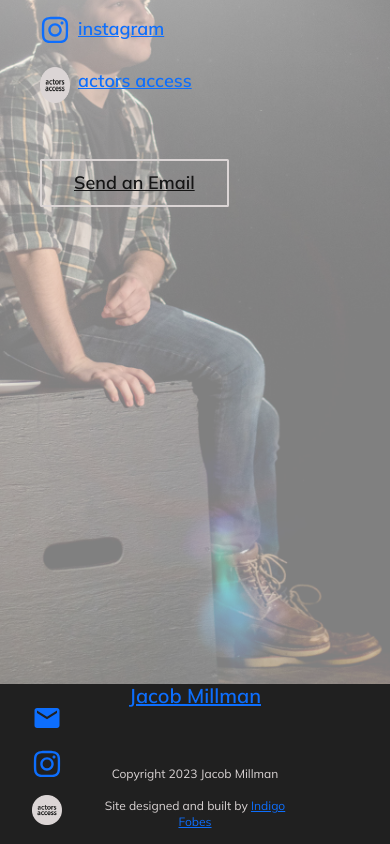
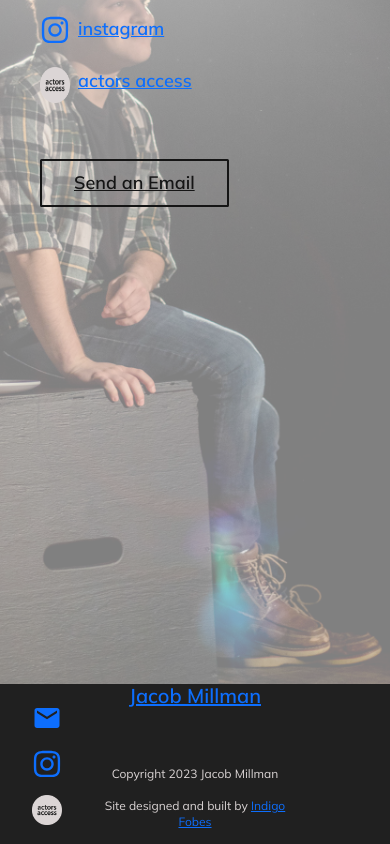
Before and after one commit to IndigoFobes/jacob-millman, a Next.js app: page / in a window 390 px wide. Shown: the part 2854-3698 px from the top of the page. Built offline with nearby package versions, Linux system fonts and the light colour scheme; a web font is replaced by a local one.

Commit message:
Tiny change on send email button style.

```diff
--- a/src/app/page.tsx
+++ b/src/app/page.tsx
@@ -350,7 +350,7 @@ export default function Home() {
               </div>
 
               <Link
-                className="min-w-[180px] mt-6 font-[600] place-self-start text-center py-2 px-8 rounded-[var(--rounded-tiny)] text-lg text-[var(--dark-text-color)] hover:bg-[var(--light-text-color)] hover:text-[var(--accent-color)] border-[var(--light-text-color)] border-2"
+                className="min-w-[180px] mt-6 font-[600] place-self-start text-center py-2 px-8 rounded-[var(--rounded-tiny)] text-lg text-[var(--dark-text-color)] hover:bg-[var(--light-text-color)] hover:text-[var(--accent-color)] border-[var(--dark-text-color)] hover:border-[var(--light-text-color)] md:border-[var(--light-text-color)] border-2"
                 href="mailto:jacobamillman@gmail.com"
                 style={{ transition: "all 300ms ease-in-out" }}
               >
```
